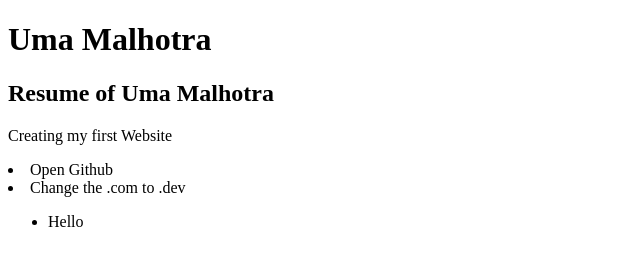
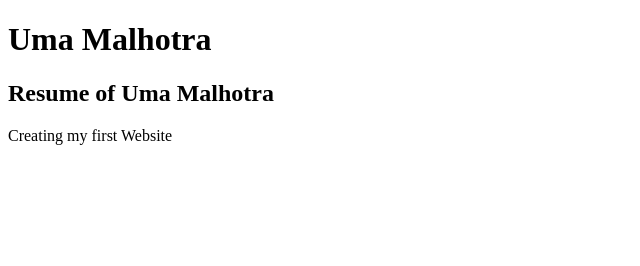
Before and after one commit to UmaDawra/UmaMalhotra, a plain HTML site: page index.html in a window 1280 px wide. Shown: the whole page, without its empty margins (0-640 px from the left). Drawn offline with Linux system fonts and the light colour scheme.

Commit message:
making changes

```diff
--- a/index.html
+++ b/index.html
@@ -21,13 +21,7 @@
  <h2>Resume of Uma Malhotra</h2>
  <p>Creating my first Website</p>
 
-    <o1>
-        <li>Open Github</li>
-        <li>Change the .com to .dev</li>
-    </o1>
 
-    <ul>
-        <li>Hello</li>
 
     </ul>
  </p>
```
